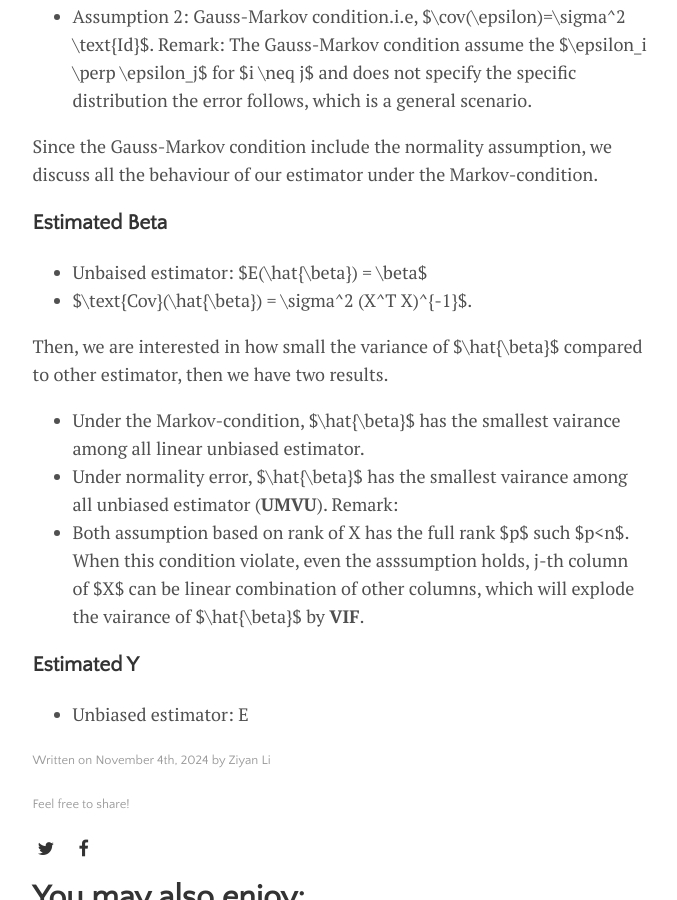
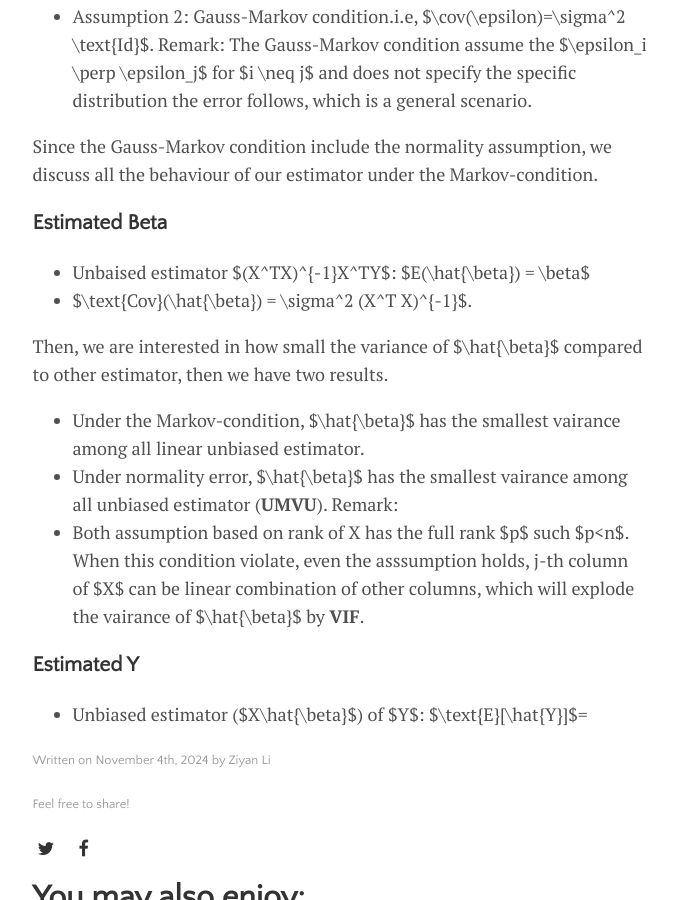
Before and after one commit to catty-halsey/catty-halsey.github.io, a Jekyll site: the page built from _posts/2024-11-4-Multiple regression.md, in a window 1280 px wide and 900 px high, scrolled down 2979 px. Shown: the whole window, without its empty margins (300-977 px from the left). Built offline with Jekyll 4.4.1, drawn with Linux system fonts in a browser that asks for light colours; formulas are drawn with MathJax 3.

Commit message:
Update 2024-11-4-Multiple regression.md

```diff
--- a/_posts/2024-11-4-Multiple regression.md
+++ b/_posts/2024-11-4-Multiple regression.md
@@ -90,7 +90,7 @@ Remark: The Gauss-Markov condition assume the $\epsilon_i \perp \epsilon_j$ for
 Since the Gauss-Markov condition include the normality assumption, we discuss all the behaviour of our estimator under the Markov-condition.
 
 ### Estimated Beta
-- Unbaised estimator: $E(\hat{\beta}) = \beta$
+- Unbaised estimator $(X^TX)^{-1}X^TY$: $E(\hat{\beta}) = \beta$
 - $\text{Cov}(\hat{\beta}) = \sigma^2 (X^T X)^{-1}$.
 
 Then, we are interested in how small the variance of $\hat{\beta}$ compared to other estimator, then we have two results.
@@ -100,4 +100,4 @@ Remark:
 - Both assumption based on rank of X has the full rank $p$ such $p<n$. When this condition violate, even the asssumption holds, j-th column of $X$ can be linear combination of other columns, which will explode the vairance of $\hat{\beta}$ by **VIF**.
 
 ### Estimated Y
-- Unbiased estimator: E
+- Unbiased estimator ($X\hat{\beta}$) of $Y$: $\text{E}[\hat{Y}]$=
```
